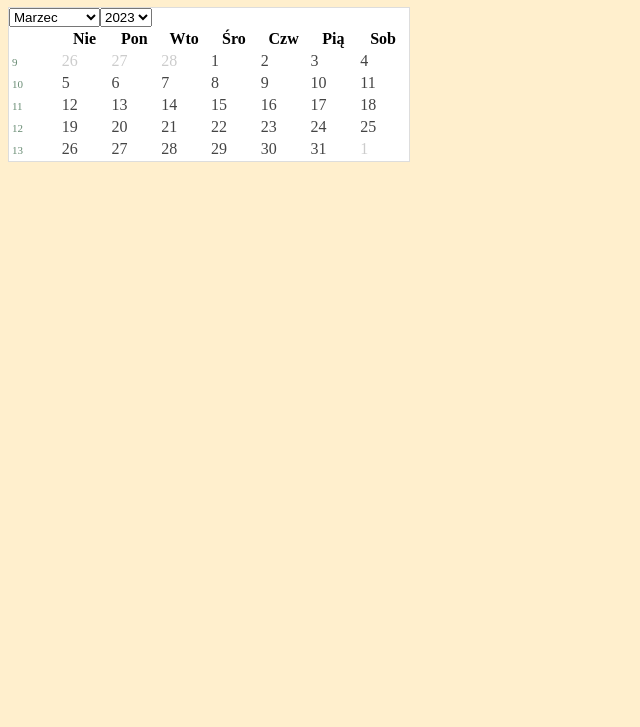
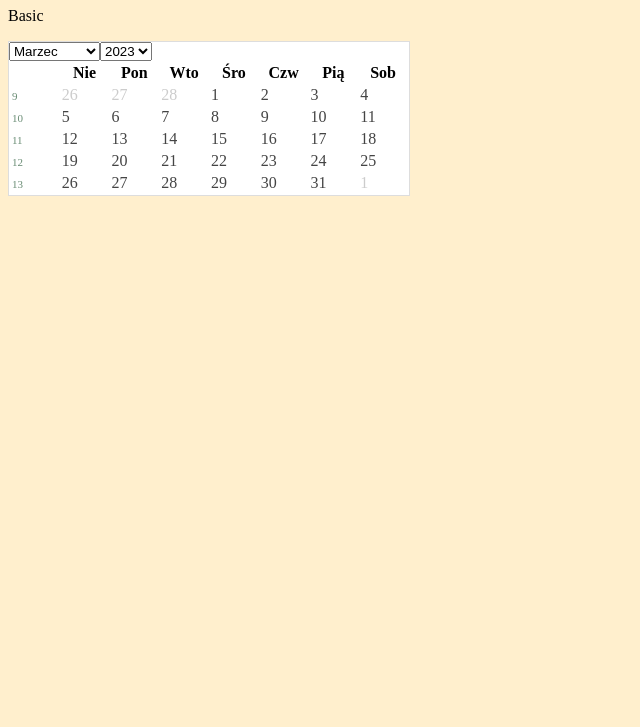
Before and after one commit to jacekkoziol/calendar, a website built with webpack: page src/index.html in a window 1280 px wide. Shown: the part 73-800 px from the top of the page, without its empty margins (0-640 px from the left). Built offline with nearby package versions, Linux system fonts and the light colour scheme.

Commit message:
Codespace test

```diff
--- a/src/index.html
+++ b/src/index.html
@@ -13,6 +13,7 @@
 <body>
   <main>
     <h1>The Calendar - Vercel Preview</h1>
+    <p>Basic</p>
 
     <div>
       <div class="calendar-main-container" data-js-calendar></div>
```
Also changed, not shown: 1 other file.
